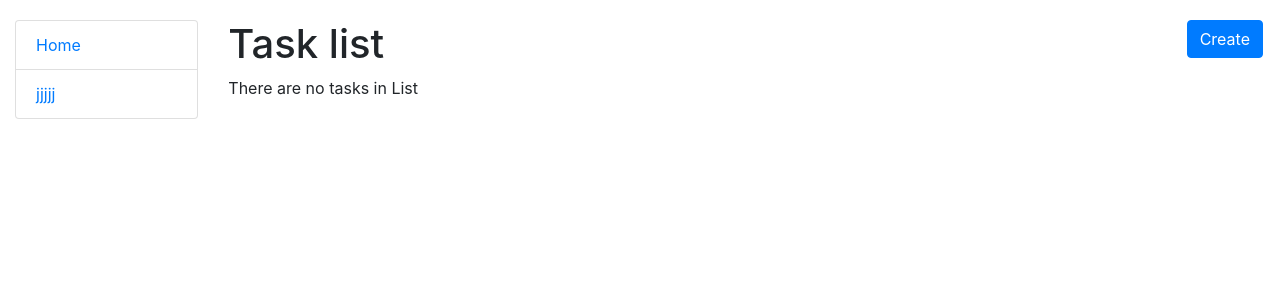
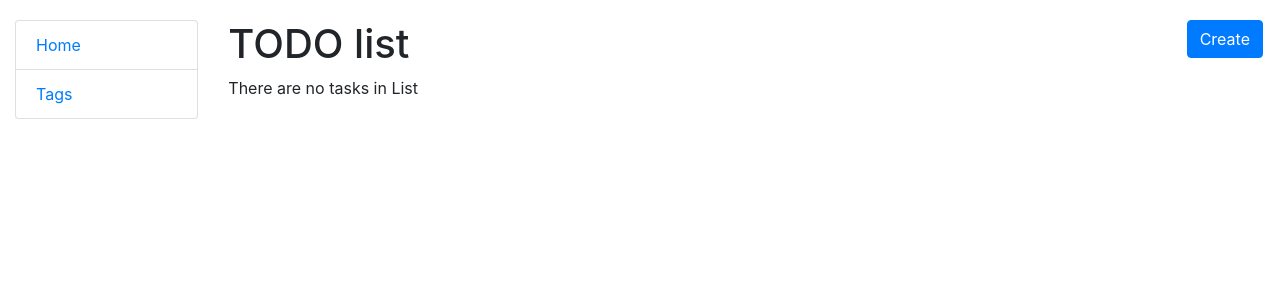
Before and after one commit to SrMusienko/TodoListMata, a Django app: page / in a window 1280 px wide. Shown: the top 300 px of the page. Run offline with Django 5.2, Linux system fonts and the light colour scheme; data that the repository does not hold is empty.

Commit message:
add all functionality for Tag and customize view

```diff
--- a/TodoListMate/urls.py
+++ b/TodoListMate/urls.py
@@ -20,12 +20,19 @@ from todo.views import (
     TaskListView,
     TaskCreateView,
     TaskUpdateView,
-    TaskDeleteView)
+    TaskDeleteView, TagListView, TagCreateView, TagDeleteView, TagUpdateView, mark)
 
 urlpatterns = [
     path("admin/", admin.site.urls),
     path("", TaskListView.as_view(), name="task-list"),
+    path('task/<int:pk>/toggle/', mark, name='task-toggle'),
+
     path("tasks/create", TaskCreateView.as_view(), name="task-create"),
     path("tasks/<int:pk>/update/", TaskUpdateView.as_view(), name="task-update"),
     path("tasks/<int:pk>/delete/", TaskDeleteView.as_view(), name="task-delete"),
+
+    path("tags/", TagListView.as_view(), name="tag-list"),
+    path("tags/create", TagCreateView.as_view(), name="tag-create"),
+    path("tags/<int:pk>/update/", TagUpdateView.as_view(), name="tag-update"),
+    path("tags/<int:pk>/delete/", TagDeleteView.as_view(), name="tag-delete"),
 ]
--- a/templates/includes/sidebar.html
+++ b/templates/includes/sidebar.html
@@ -1,5 +1,4 @@
 <ul class="sidebar-nav list-group">
   <li class="list-group-item"><a href="{% url 'task-list' %}">Home</a></li>
-  <li class="list-group-item"><a href="#">jjjjj</a></li>
-
+  <li class="list-group-item"><a href="{% url 'tag-list' %}">Tags</a></li>
 </ul>
--- a/templates/todo/task_list.html
+++ b/templates/todo/task_list.html
@@ -2,27 +2,30 @@
 
 {% block content %}
   <h1>
-    Task list
-   <a href="{% url 'task-create' %}" class="btn btn-primary link-to-page">
-        Create
-      </a>
+    TODO list
+    <a href="{% url 'task-create' %}" class="btn btn-primary link-to-page">
+      Create
+    </a>
   </h1>
   {% if task_list %}
-    <ul>
+    <ul style="list-style-type: none; padding: 0;">
       {% for task in task_list %}
-        <li>
-          <p>{{ task.content  }}
+        <li style="border-bottom: 1px solid #ddd; padding: 10px 0;">
+          <p>
+            <span style="color: black; font-weight: bold;">{{ task.content }}</span>
             {% if task.done %}
-              done
+              <span style="color: green; font-weight: bold;">done</span>
+              <a href="{% url 'task-toggle' pk=task.id %}" class="btn btn-secondary link-to-page">Undo</a>
             {% else %}
-              not done
+              <span style="color: red; font-weight: bold;">not done</span>
+              <a href="{% url 'task-toggle' pk=task.id %}" class="btn btn-success link-to-page">Complete</a>
             {% endif %}
+          </p>
           <p>Created: {{ task.datetime }}</p>
-          <p>Tags:({{ task.tags.all|join:", " }})
-            <a href="{% url 'task-update' pk=task.id %}">update</a>
-            <a href="{% url 'task-delete' pk=task.id %}">delete</a>
+          <p>Tags: {{ task.tags.all|join:", " }}
+            <a href="{% url 'task-update' pk=task.id %}">Update</a>
+            <a href="{% url 'task-delete' pk=task.id %}">Delete</a>
           </p>
-
         </li>
       {% endfor %}
     </ul>
--- a/todo/views.py
+++ b/todo/views.py
@@ -1,53 +1,70 @@
-from django.shortcuts import render
+from django.shortcuts import render, get_object_or_404, redirect
 from django.urls import reverse_lazy
 from django.views import generic
 
-from todo.models import Task
+from todo.models import Task, Tag
 
 
-def index(request):
-    """View function for the home page of the site."""
+def mark(request, pk):
+    task = get_object_or_404(Task, pk=pk)
+    task.done = not task.done
+    task.save()
 
-    num_drivers = 0
-    num_cars = 0
-    num_manufacturers = 9
-
-    num_visits = request.session.get("num_visits", 0)
-    request.session["num_visits"] = num_visits + 1
-
-    context = {
-        "num_drivers": num_drivers,
-        "num_cars": num_cars,
-        "num_manufacturers": num_manufacturers,
-        "num_visits": num_visits + 1,
-    }
-
-    return render(request, "todo/index.html", context=context)
+    return redirect('task-list')
 
 
 class TaskListView(generic.ListView):
     model = Task
     context_object_name = "task_list"
     template_name = "todo/task_list.html"
-    paginate_by = 5
+    paginate_by = 3
     queryset = Task.objects.prefetch_related("tags")
 
 
 class TaskCreateView(generic.CreateView):
     model = Task
     fields = "__all__"
-    success_url = reverse_lazy("task")
+    success_url = reverse_lazy("task-list")
     template_name = "todo/task_form.html"
 
 
 class TaskUpdateView(generic.UpdateView):
     model = Task
     fields = "__all__"
-    success_url = reverse_lazy("task")
+    success_url = reverse_lazy("task-list")
     template_name = "todo/task_form.html"
 
 
 class TaskDeleteView(generic.DeleteView):
     model = Task
-    success_url = reverse_lazy("task:position-list")
+    success_url = reverse_lazy("task-list")
     template_name = "todo/task_confirm_delete.html"
+
+
+# --------------------Tag-------------------
+
+class TagListView(generic.ListView):
+    model = Tag
+    context_object_name = "tag_list"
+    template_name = "todo/tag_list.html"
+    paginate_by = 5
+
+
+class TagCreateView(generic.CreateView):
+    model = Tag
+    fields = "__all__"
+    success_url = reverse_lazy("tag-list")
+    template_name = "todo/tag_form.html"
+
+
+class TagUpdateView(generic.UpdateView):
+    model = Tag
+    fields = "__all__"
+    success_url = reverse_lazy("tag-list")
+    template_name = "todo/task_form.html"
+
+
+class TagDeleteView(generic.DeleteView):
+    model = Tag
+    success_url = reverse_lazy("tag-list")
+    template_name = "todo/tag_confirm_delete.html"
```
Also changed, not shown: templates/todo/tag_confirm_delete.html (added, +10 -0 lines), templates/todo/tag_form.html (added, +11 -0 lines), templates/todo/tag_list.html (added, +36 -0 lines).
